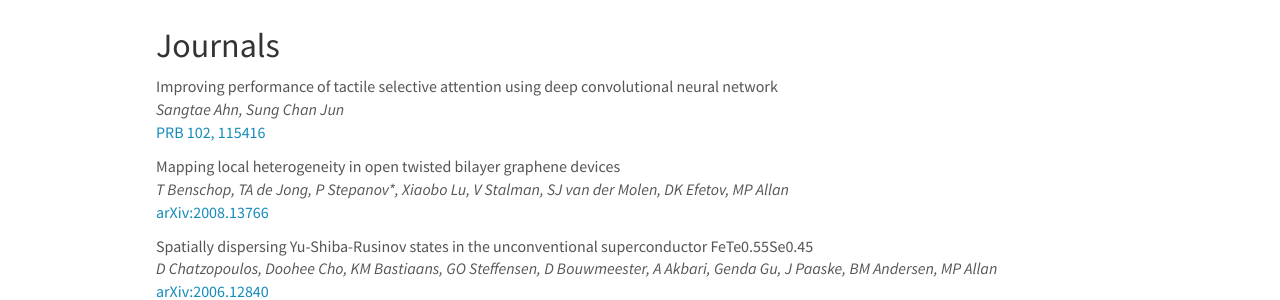
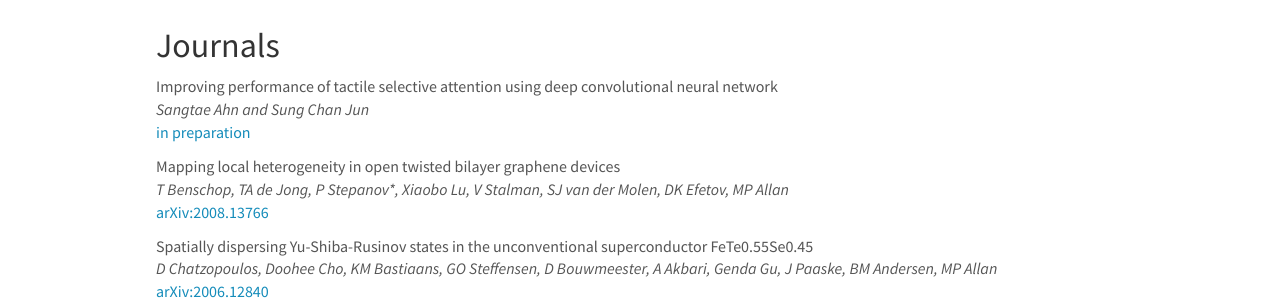
Before and after one commit to KNU-BrainAI/knu-brainai.github.io, a Jekyll site: the page built from _pages/publications.md, in a window 1280 px wide and 900 px high. Shown: the part 132-432 px from the top of the window. Built offline with Jekyll 4.4.1, drawn with Linux system fonts in a browser that asks for light colours; nearby versions of some CDN libraries.

Commit message:
Update publist.yml

```diff
--- a/_data/publist.yml
+++ b/_data/publist.yml
@@ -1,11 +1,10 @@
 - title: "Improving performance of tactile selective attention using deep convolutional neural network"
   image:
   description:
-  year: 2020
-  authors: Sangtae Ahn, Sung Chan Jun
+  authors: Sangtae Ahn and Sung Chan Jun
   link:
     url:
-    display:  PRB 102, 115416
+    display:  in preparation
   highlight: 0
   news2:
 
```
